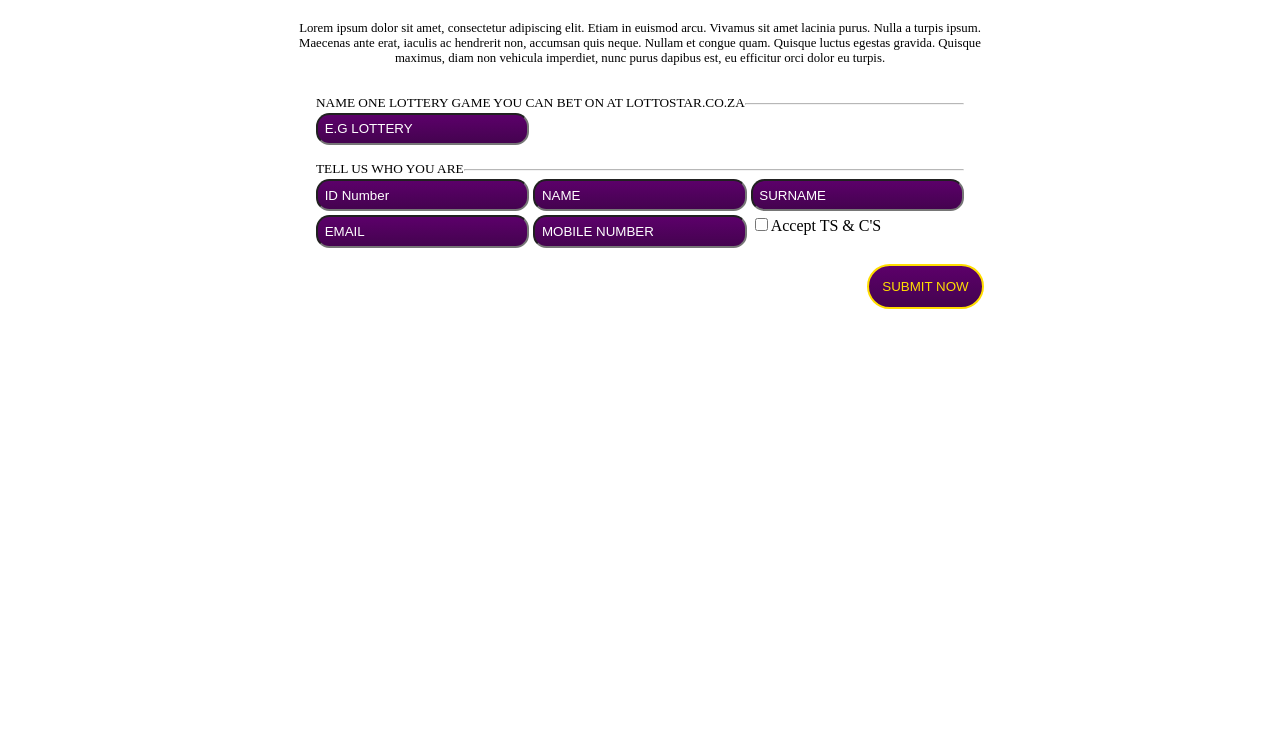
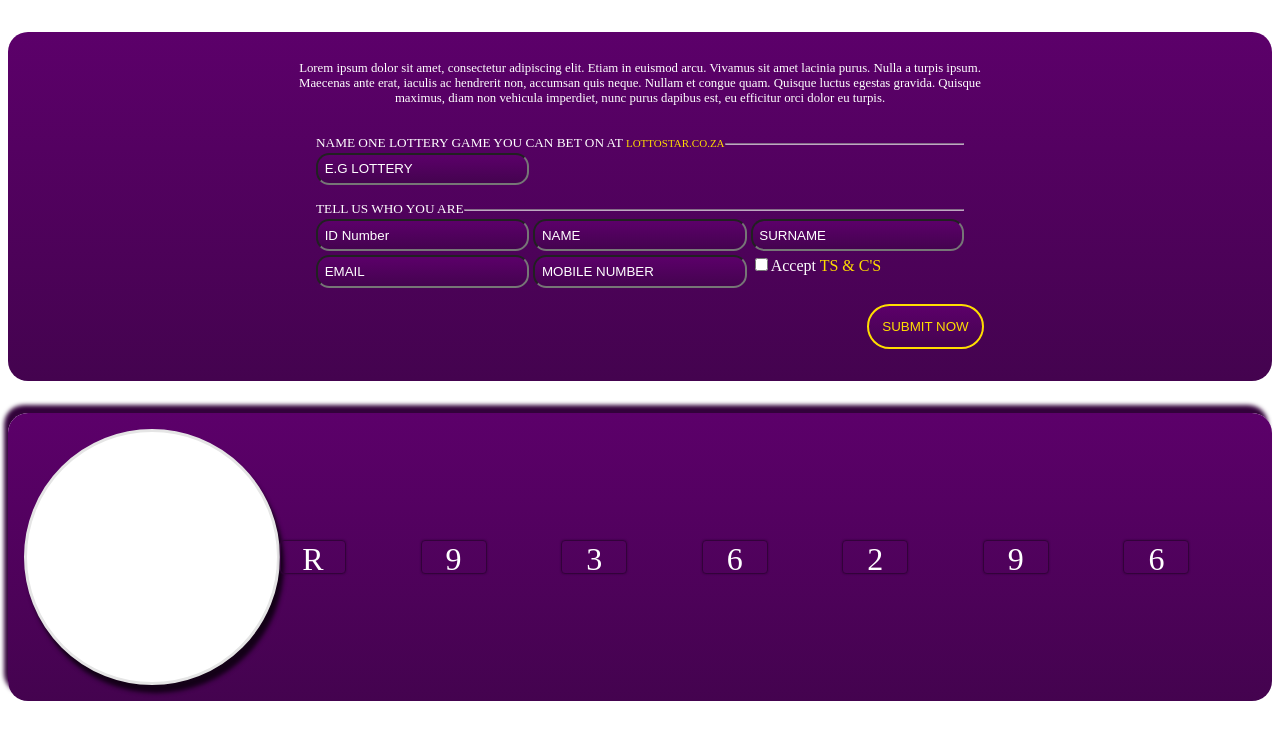
Before and after one commit to T-Nkuna/lottoStar, a plain HTML site: page index.html in a window 1280 px wide. Drawn offline with Linux system fonts and the light colour scheme.

Commit message:
Updated landing Page to contain raised for charity panel

```diff
--- /dev/null
+++ b/css/digitBlocks.component.css
@@ -0,0 +1,22 @@
+.lt-digit-container
+{
+    display:grid;
+    grid-template-rows: 1fr 1fr;
+    grid-column-gap: 0.5em;
+    grid-row-gap: 4px;
+
+}
+
+.lt-digit-block
+{
+    grid-row:1/span 2;
+    font-size:2em;
+    text-align:center;
+    width:2em;
+    height:1em;
+    box-shadow:0 0 2px #32023A;
+    border:1px solid #32023A;
+    border-radius:4px;
+
+
+}
--- a/css/global.css
+++ b/css/global.css
@@ -15,3 +15,47 @@
     padding:1em;
     margin:auto;
 }
+
+.lotto-star-main-content-container
+{
+    background: linear-gradient(180deg, #5C006A 0%, #44034F 100%);
+    border-radius: 20px;
+    color:white;
+    margin-top:2em;
+    padding:1em;
+}
+
+.lotto-star-dark-shadow
+{
+    box-shadow: -4px -8px 4px #32023A
+}
+
+.lotto-star-main-content-container-bottom
+{
+    display:grid;
+    grid-template-columns: auto 1fr;
+    grid-template-rows: auto auto auto;
+}
+
+.lotto-star-gold
+{
+    color:#FFDD00;
+}
+
+.charity-digit-container
+{
+    grid-row:2/3;
+}
+
+.lotto-star-charity-circle
+{
+    background: #FFFFFF;
+    border: 3px solid #E5E5E5;
+    box-sizing: border-box;
+    box-shadow: 0px 4px 4px rgba(0, 0, 0, 0.25);
+    width:20vw;
+    height:20vw;
+    border-radius: 50%;
+    box-shadow: 4px 8px 4px rgb(20, 1, 24);
+    grid-row:1/span 3;
+}
--- a/css/lottoStarButton.component.css
+++ b/css/lottoStarButton.component.css
@@ -6,5 +6,6 @@
     box-sizing: border-box;
     border-radius: 30px;
     padding:1em;
-    color:#FFDD00
+    color:#FFDD00;
+    cursor:pointer;
 }
--- a/css/lottoStarForm.component.css
+++ b/css/lottoStarForm.component.css
@@ -19,7 +19,7 @@
     font-size:0.83em;
 }
 
-.lt-form-title div
+.lt-form-title div >hr
 {
     grid-column: 2/span 1;
     background: rgba(255, 255, 255, 0.75);
--- a/index.html
+++ b/index.html
@@ -4,6 +4,7 @@
         <link rel="stylesheet" href="css/global.css"/>
         <link rel="stylesheet" href="css/lottoStarButton.component.css"/>
         <link rel="stylesheet" href="css/lottoStarForm.component.css"/>
+        <link rel="stylesheet" href="css/digitBlocks.component.css"/>
         <script src="js/index.js" type="module"></script>
     </head>
     <body>
--- a/js/index.js
+++ b/js/index.js
@@ -1,7 +1,7 @@
 import LottoStarForm from "./lottoStarComponents/LottoStarForm.component.js";
 import LottoStarButton from "./lottoStarComponents/lottoStarButton.component.js";
-
-let lsForm = new LottoStarForm("NAME ONE LOTTERY GAME YOU CAN BET ON AT LOTTOSTAR.CO.ZA",[
+import DigitBlocks from "./lottoStarComponents/digitBlocks.component.js";
+let lsForm = new LottoStarForm("NAME ONE LOTTERY GAME YOU CAN BET ON AT <span class='lotto-star-gold'>LOTTOSTAR.CO.ZA</span>",[
     {
         tagName:"input",
         type:"text",
@@ -46,7 +46,7 @@ let lsForm2 = new LottoStarForm("TELL US WHO YOU ARE",[
         tagName:"input",
         type:"checkbox",
         placeholder:"",
-        name:"Accept TS & C'S"
+        name:"Accept <span class='lotto-star-gold'>TS & C'S</span>"
     }
 ]);
 
@@ -66,11 +66,31 @@ let headerInfo = document.createElement("div");
 headerInfo.innerHTML = "Lorem ipsum dolor sit amet, consectetur adipiscing elit. Etiam in euismod arcu. Vivamus sit amet lacinia purus. Nulla a turpis ipsum. Maecenas ante erat, iaculis ac hendrerit non, accumsan quis neque. Nullam et congue quam. Quisque luctus egestas gravida. Quisque maximus, diam non vehicula imperdiet, nunc purus dapibus est, eu efficitur orci dolor eu turpis.";
 headerInfo.classList.add("landing-page-header");
 
-let landingPage = document.querySelector("#landing");
-let landingPageButtonContainer = document.createElement("div");
+let landingPage =  document.querySelector("#landing");
+let landingPageMainContent1 = document.createElement("div");
+let landingPageMainContent2 = document.createElement("div");
+let landingPageMainButtonContainer = document.createElement("div");
 
-landingPageButtonContainer.classList.add("lotto-star-container");
-lsSubmitFormButton.render(landingPageButtonContainer);
-landingPage.appendChild(headerInfo);
-formContainers.forEach(formContainer=>landingPage.appendChild(formContainer));
-landingPage.appendChild(landingPageButtonContainer);
+landingPageMainButtonContainer.classList.add("lotto-star-container");
+lsSubmitFormButton.render(landingPageMainButtonContainer);
+landingPageMainContent1.appendChild(headerInfo);
+formContainers.forEach(formContainer=>landingPageMainContent1.appendChild(formContainer));
+landingPageMainContent1.appendChild(landingPageMainButtonContainer);
+landingPageMainContent1.classList.add("lotto-star-main-content-container");
+landingPageMainContent2.classList.add(
+    "lotto-star-main-content-container",
+    "lotto-star-dark-shadow",
+    "lotto-star-main-content-container-bottom"
+);
+landingPage.appendChild(landingPageMainContent1);
+landingPage.appendChild(landingPageMainContent2);
+
+let num = "R"+Math.floor(Math.random()*1000000);
+let digitBlocks = new DigitBlocks(num);
+let digitContainer = document.createElement("div");
+let charityCircle = document.createElement("div");
+digitContainer.classList.add("charity-digit-container");
+charityCircle.classList.add("lotto-star-charity-circle");
+landingPageMainContent2.append(charityCircle);
+landingPageMainContent2.append(digitContainer);
+digitBlocks.render(digitContainer);
--- /dev/null
+++ b/js/lottoStarComponents/digitBlocks.component.js
@@ -0,0 +1,18 @@
+export default class DigitBlocks
+{
+    constructor(alphanumericString){
+        this.digits = [...alphanumericString];
+    }
+
+    render(container){
+
+        container.classList.add("lt-digit-container");
+        this.digits.forEach(digit=>{
+            let digitBlock = document.createElement("div");
+            digitBlock.innerHTML = digit;
+            digitBlock.classList.add("lt-digit-block");
+            container.appendChild(digitBlock);
+        });
+        return container;
+    }
+}
```
Also changed, not shown: js/lottoStarComponents/forCharity.component.js (added, +7 -0 lines).
